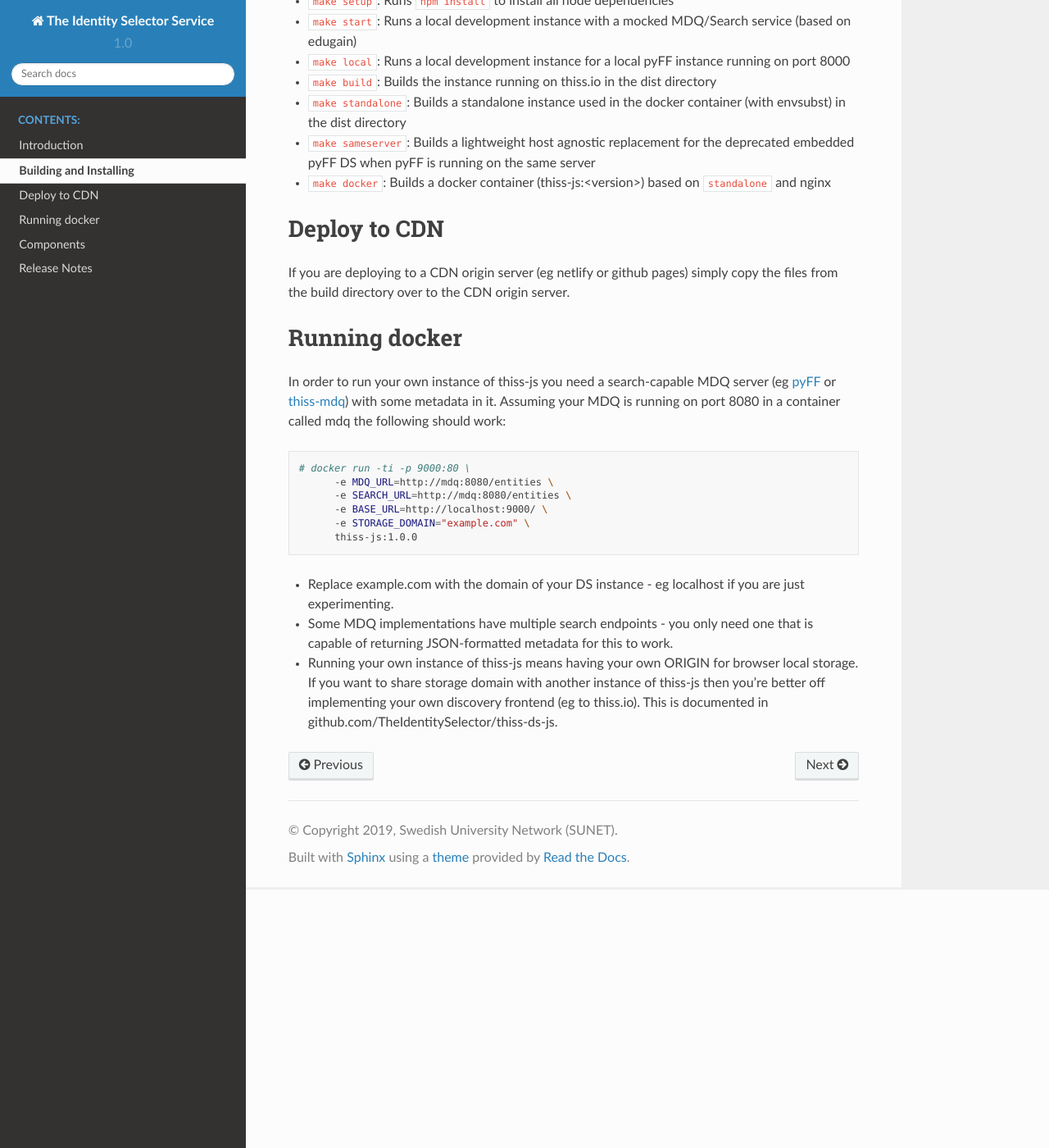
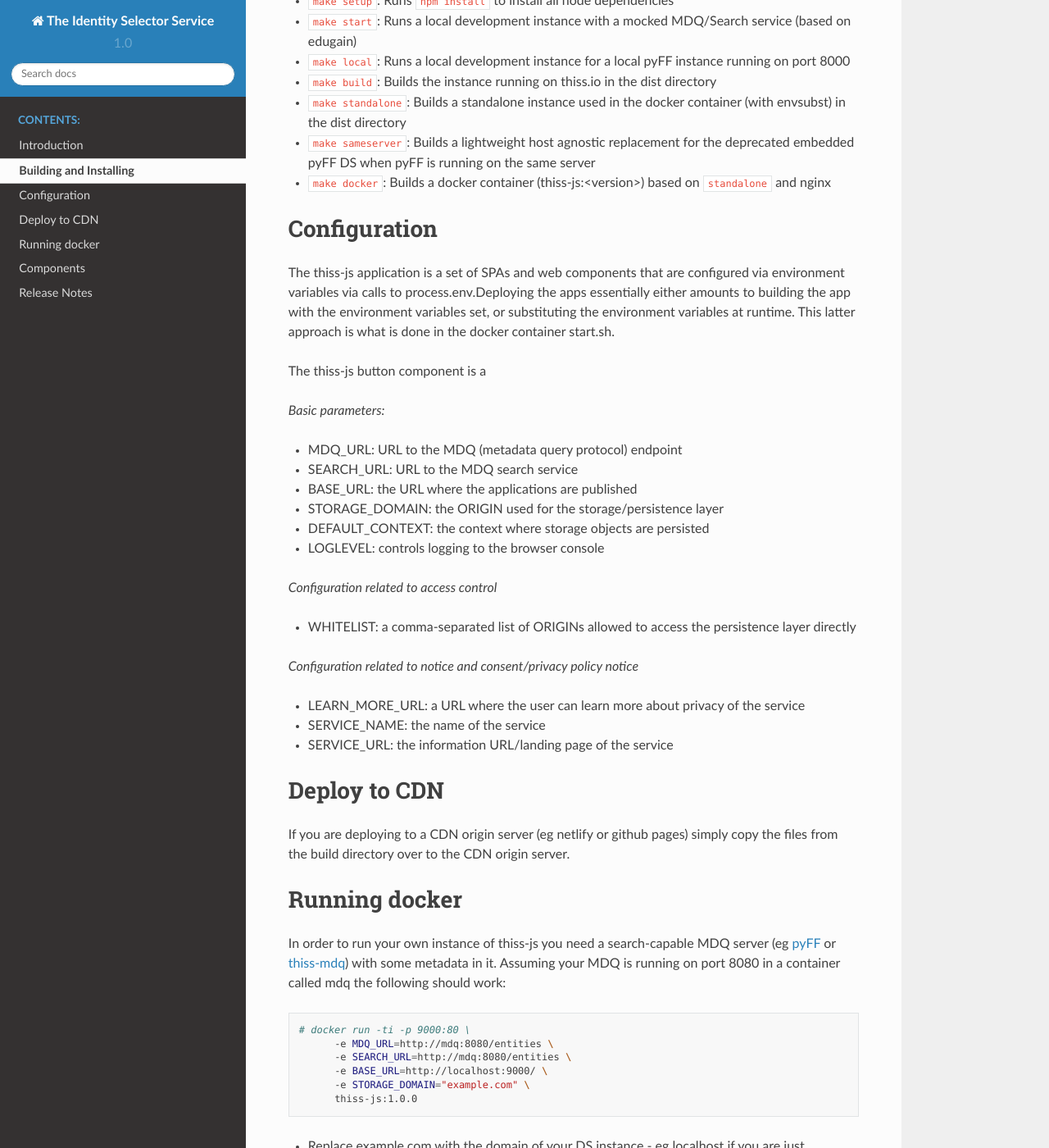
Before and after one commit to TheIdentitySelector/thiss-js, a Sphinx documentation site: the page built from docs/install.rst, in a window 1280 px wide and 1400 px high, scrolled down 315 px. Shown: the whole window at 82% size. Built offline with Sphinx 7.4.7 and the Read the Docs theme 2.0.0, drawn with Linux system fonts in a browser that asks for light colours; some of the changed text lies outside the part shown.

Commit message:
configurable privacy notice & updated text

```diff
--- a/docs/install.rst
+++ b/docs/install.rst
@@ -12,6 +12,32 @@
 * ``make standalone``: Builds a standalone instance used in the docker container (with envsubst) in the dist directory
 * ``make sameserver``: Builds a lightweight host agnostic replacement for the deprecated embedded pyFF DS when pyFF is running on the same server
 * ``make docker``: Builds a docker container (thiss-js:<version>) based on ``standalone`` and nginx
+
+Configuration
+=============
+
+The thiss-js application is a set of SPAs and web components that are configured via environment variables via calls to process.env.Deploying the apps essentially either amounts to building the app with the environment variables set, or substituting the environment variables at runtime. This latter approach is what is done in the docker container start.sh.
+
+The thiss-js button component is a
+
+*Basic parameters:*
+
+* MDQ_URL: URL to the MDQ (metadata query protocol) endpoint
+* SEARCH_URL: URL to the MDQ search service
+* BASE_URL: the URL where the applications are published
+* STORAGE_DOMAIN: the ORIGIN used for the storage/persistence layer
+* DEFAULT_CONTEXT: the context where storage objects are persisted
+* LOGLEVEL: controls logging to the browser console
+
+*Configuration related to access control*
+
+* WHITELIST: a comma-separated list of ORIGINs allowed to access the persistence layer directly
+
+*Configuration related to notice and consent/privacy policy notice*
+
+* LEARN_MORE_URL: a URL where the user can learn more about privacy of the service
+* SERVICE_NAME: the name of the service
+* SERVICE_URL: the information URL/landing page of the service
 
 Deploy to CDN
 =============
@@ -35,3 +61,4 @@
 * Replace example.com with the domain of your DS instance - eg localhost if you are just experimenting.
 * Some MDQ implementations have multiple search endpoints - you only need one that is capable of returning JSON-formatted metadata for this to work.
 * Running your own instance of thiss-js means having your own ORIGIN for browser local storage.  If you want to share storage domain with another instance of thiss-js then you're better off implementing your own discovery frontend (eg to thiss.io). This is documented in github.com/TheIdentitySelector/thiss-ds-js.
+* The docker container does not currently support overriding all configuration parameters.Consult the start.sh script in the docker dir for details.
--- a/docs/releasenotes.rst
+++ b/docs/releasenotes.rst
@@ -32,3 +32,9 @@
 
 * UX for overriding limits on search results
 * Notice and consent information
+
+Version ****
+------------
+
+* Configurable links and service name in privacy notice
+* Updated privacy notice text
--- a/src/ds/templates/learn_more_banner.html
+++ b/src/ds/templates/learn_more_banner.html
@@ -2,9 +2,9 @@
     <div class="col py-2 px-4">
         <i id="learn-more-close" class="fa fa-times"></i>
         <p>
-            The institution you select will be saved in this device's browser storage
-            for use with thiss and other sites that use <a href="https://seamlessaccess.org">SeamlessAccess</a>.
-            You may clear your browser storage at any time.
+            The institution you select will be saved in the browser local storage of this device and will be made
+            available to this and other sites that use <a href="{{service_url}}">{{service_name}}</a>. You
+            may clear your browser local storage at any time.
         </p>
 
         <p>
```
Also changed, not shown: 1 other file.
